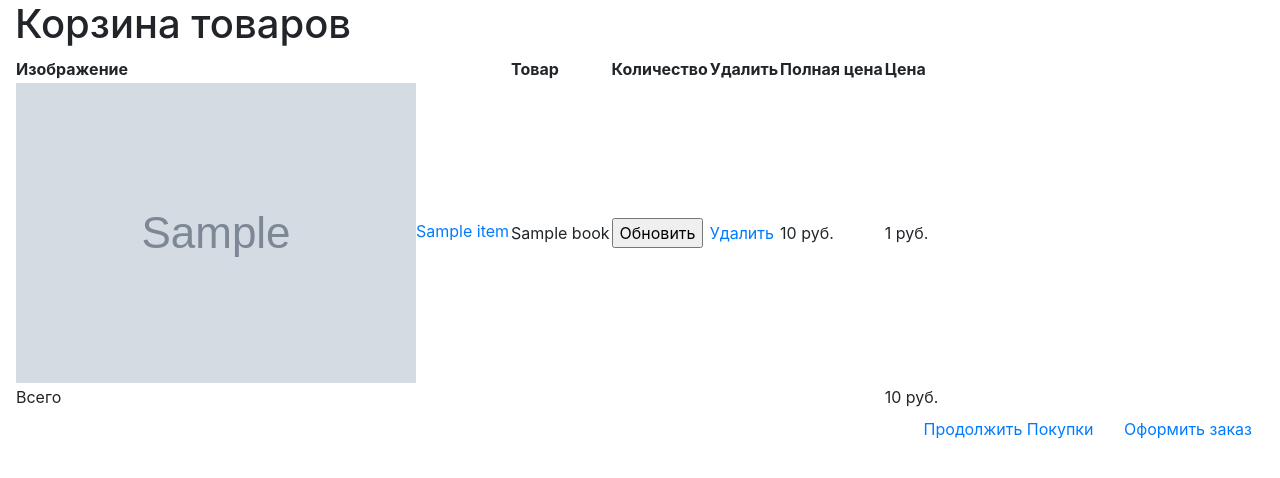
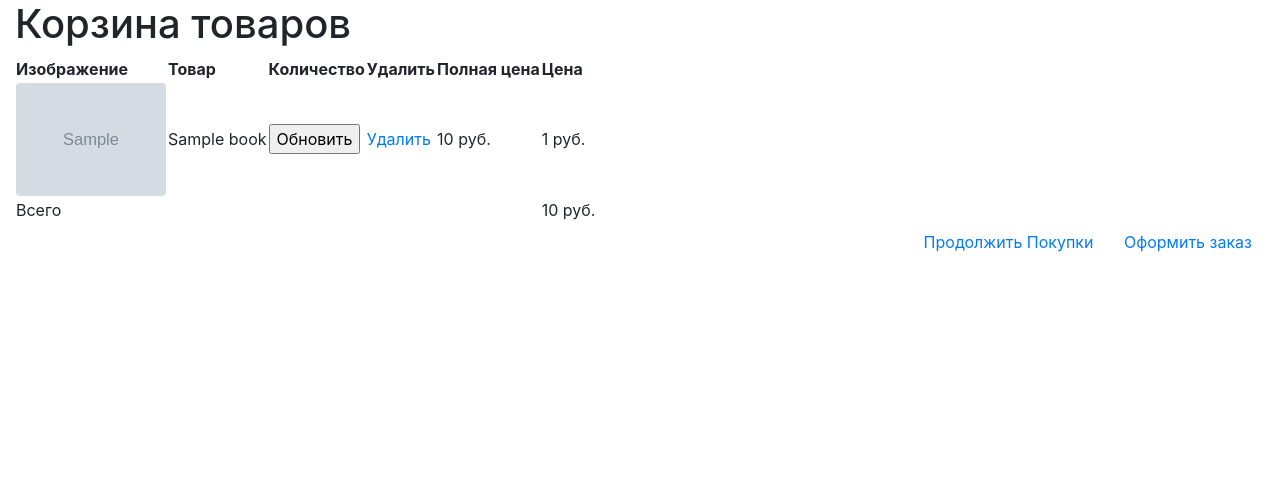
Before and after one commit to paganism/bookstore, a Django app: template bookstore/cart/templates/cart/detail.html in a window 1280 px wide. Shown: the part 56-534 px from the top of the page. Run offline with Django 3.2, Linux system fonts and the light colour scheme; the template is opened without the code that fills it: most values are stand-ins (such as "Sample title", 1, 10 or a date in 2020); grey boxes marked "Sample" are stand-in pictures; some libraries are stand-ins or nearby versions.

Commit message:
repaired book image in cart

```diff
--- a/bookstore/cart/templates/cart/detail.html
+++ b/bookstore/cart/templates/cart/detail.html
@@ -17,11 +17,11 @@
     </thead>
     <tbody>
       {% for item in cart %}
-        {% with product=item.product %}
+        {% with product=item.book %}
           <tr>
             <td>
               <a href="{{ product.get_absolute_url }}">
-                <img src="{{ product.image.url }}" alt="" />{{ item }}
+                <img src="/static/{{ product.book_image }}" alt="{{ product.book_image }}" width="150" class="rounded float-left"/>
               </a>
             </td>
             <td>{{ item.book }}</td>
--- a/bookstore/store/models.py
+++ b/bookstore/store/models.py
@@ -84,6 +84,7 @@ class Language(models.Model):
     def __str__(self):
         return self.name
 
+
 class Genre(models.Model):
     name = models.CharField(max_length=100, help_text='Enter a book genre')
 
```
Also changed, not shown: bookstore/db.sqlite3.
